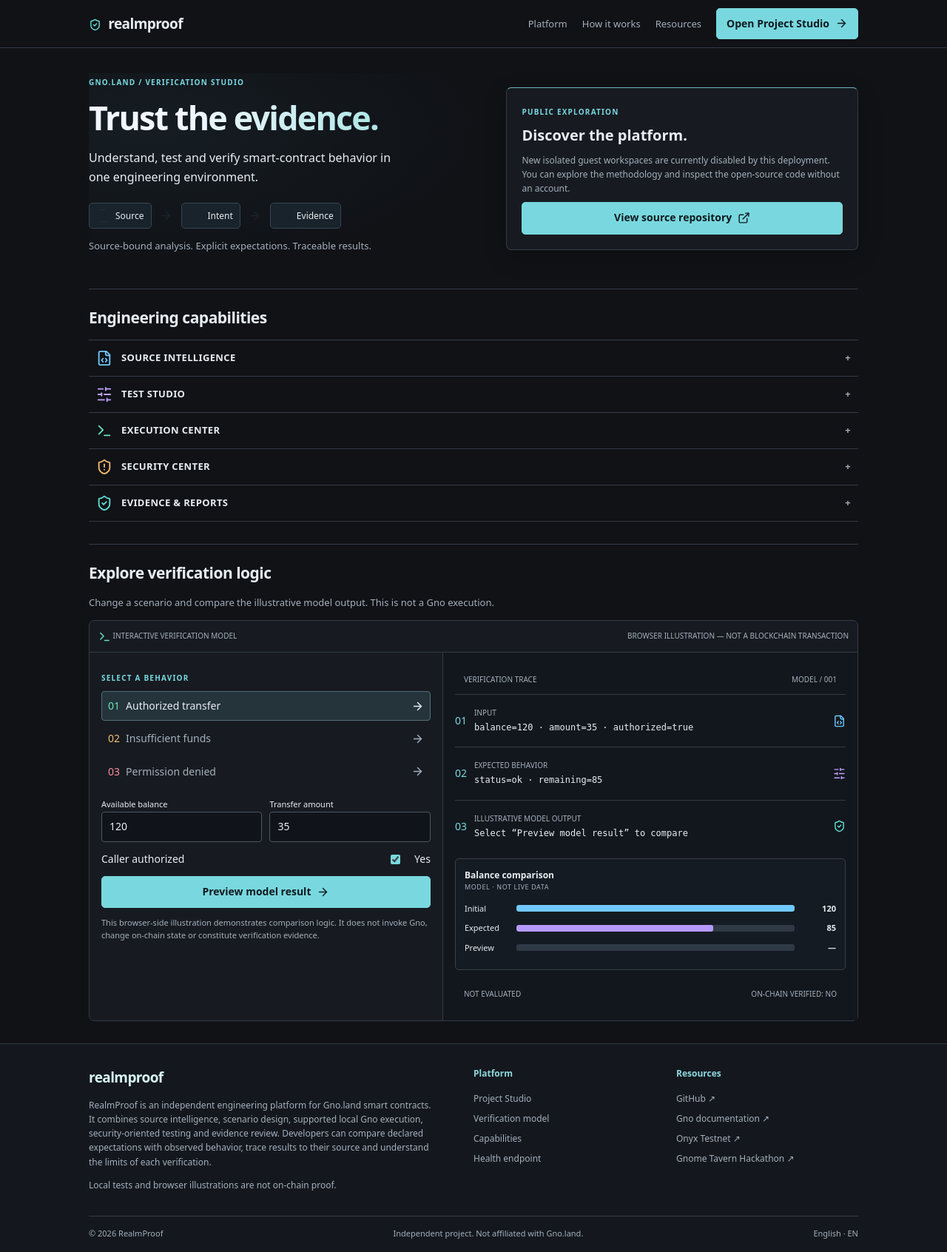
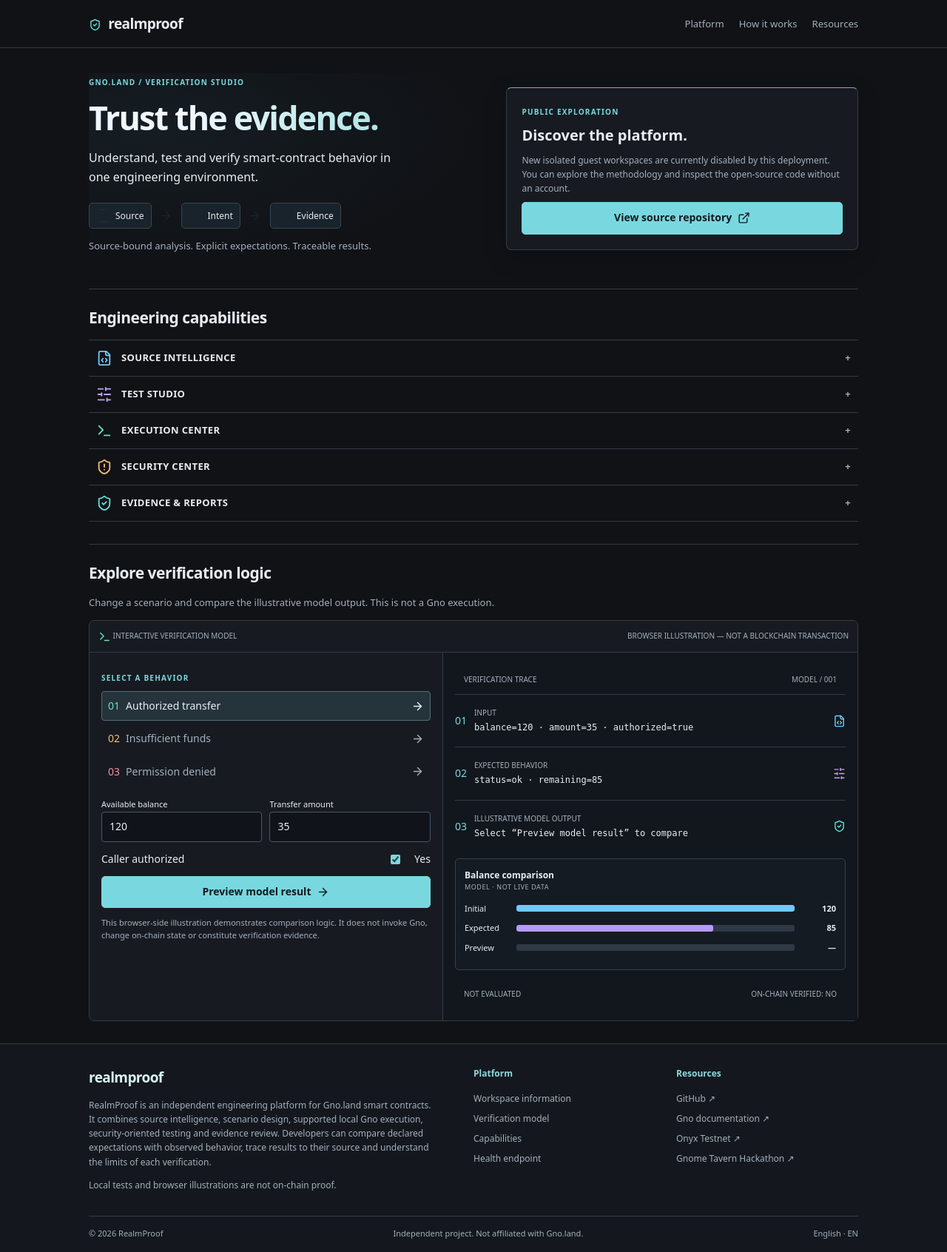
Before and after one commit to helijunior4545-glitch/RealmProof, a Django app: page /studio/ in a window 1280 px wide. Shown: the whole page at 74% size. Run offline with Django 5.2, Linux system fonts and the light colour scheme; parts of the project's set-up code (start-up, migrations or seed data) failed here and were passed over.

Commit message:
ux: remove duplicate studio entry from public header

```diff
--- a/studio/templates/studio/guest_entry.html
+++ b/studio/templates/studio/guest_entry.html
@@ -26,7 +26,7 @@
   <symbol id="rp-external" viewBox="0 0 24 24"><path d="M14 3h7v7m0-7-10 10"/><path d="M20 14v6H4V4h6"/></symbol>
 </svg>
 <a class="rp-skip-link" href="#main-content">Skip to main content</a>
-<header class="rp-header"><div class="rp-wrap rp-header-inner"><a class="rp-wordmark" href="{% url 'studio:public_demo' %}"><span class="rp-icon rp-library-icon rp-icon-shield" aria-hidden="true"></span> realmproof</a><nav class="rp-nav" aria-label="Main navigation"><a href="#capabilities">Platform</a><a href="#method">How it works</a><a href="#resources">Resources</a></nav><a class="rp-header-cta" href="{{ studio_url|default:'#workspace' }}">Open Project Studio <span class="rp-icon rp-library-icon rp-icon-arrow" aria-hidden="true"></span></a></div></header>
+<header class="rp-header"><div class="rp-wrap rp-header-inner"><a class="rp-wordmark" href="{% url 'studio:public_demo' %}"><span class="rp-icon rp-library-icon rp-icon-shield" aria-hidden="true"></span> realmproof</a><nav class="rp-nav" aria-label="Main navigation"><a href="#capabilities">Platform</a><a href="#method">How it works</a><a href="#resources">Resources</a></nav></div></header>
 <main id="main-content" tabindex="-1" class="rp-wrap">
 {% for message in messages %}<p role="status">{{ message }}</p>{% endfor %}
 <section class="rp-hero" id="workspace"><div class="rp-intro"><span class="rp-kicker">GNO.LAND / VERIFICATION STUDIO</span><h1>Trust the evidence.</h1><p>Understand, test and verify smart-contract behavior in one engineering environment.</p><div class="rp-flow"><span><span class="rp-icon rp-library-icon rp-icon-code" aria-hidden="true"></span> Source</span><span class="rp-icon rp-library-icon rp-icon-arrow" aria-hidden="true"></span><span><span class="rp-icon rp-library-icon rp-icon-sliders" aria-hidden="true"></span> Intent</span><span class="rp-icon rp-library-icon rp-icon-arrow" aria-hidden="true"></span><span><span class="rp-icon rp-library-icon rp-icon-shield" aria-hidden="true"></span> Evidence</span></div><p class="rp-muted">Source-bound analysis. Explicit expectations. Traceable results.</p></div> <div class="rp-workspace-form" data-reveal>
@@ -64,4 +64,4 @@
    </div>
   </div>
  </div>
-</section></main><footer class="rp-footer" id="resources"><div class="rp-wrap rp-footer-grid"><div><a class="rp-wordmark" href="{% url 'studio:public_demo' %}">realmproof</a><p>RealmProof is an independent engineering platform for Gno.land smart contracts. It combines source intelligence, scenario design, supported local Gno execution, security-oriented testing and evidence review. Developers can compare declared expectations with observed behavior, trace results to their source and understand the limits of each verification.</p><p>Local tests and browser illustrations are not on-chain proof.</p></div><div><h3>Platform</h3><a href="{{ studio_url|default:'#workspace' }}">Project Studio</a><a href="#method">Verification model</a><a href="#capabilities">Capabilities</a><a href="{% url 'studio:health' %}">Health endpoint</a></div><div><h3>Resources</h3><a href="https://github.com/helijunior4545-glitch/RealmProof">GitHub ↗</a><a href="https://docs.gno.land/">Gno documentation ↗</a><a href="https://onyx.testnets.gno.land/">Onyx Testnet ↗</a><a href="https://dorahacks.io/hackathon/gnome-tavern/detail">Gnome Tavern Hackathon ↗</a></div></div><div class="rp-wrap rp-footer-legal"><span>© 2026 RealmProof</span><span>Independent project. Not affiliated with Gno.land.</span><span>English · EN</span></div></footer></body></html>
+</section></main><footer class="rp-footer" id="resources"><div class="rp-wrap rp-footer-grid"><div><a class="rp-wordmark" href="{% url 'studio:public_demo' %}">realmproof</a><p>RealmProof is an independent engineering platform for Gno.land smart contracts. It combines source intelligence, scenario design, supported local Gno execution, security-oriented testing and evidence review. Developers can compare declared expectations with observed behavior, trace results to their source and understand the limits of each verification.</p><p>Local tests and browser illustrations are not on-chain proof.</p></div><div><h3>Platform</h3><a href="#workspace">Workspace information</a><a href="#method">Verification model</a><a href="#capabilities">Capabilities</a><a href="{% url 'studio:health' %}">Health endpoint</a></div><div><h3>Resources</h3><a href="https://github.com/helijunior4545-glitch/RealmProof">GitHub ↗</a><a href="https://docs.gno.land/">Gno documentation ↗</a><a href="https://onyx.testnets.gno.land/">Onyx Testnet ↗</a><a href="https://dorahacks.io/hackathon/gnome-tavern/detail">Gnome Tavern Hackathon ↗</a></div></div><div class="rp-wrap rp-footer-legal"><span>© 2026 RealmProof</span><span>Independent project. Not affiliated with Gno.land.</span><span>English · EN</span></div></footer></body></html>
```
